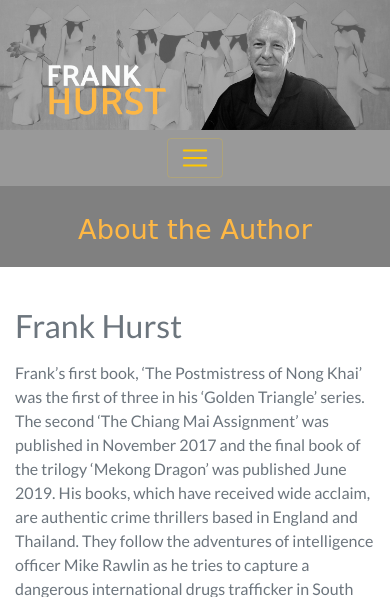
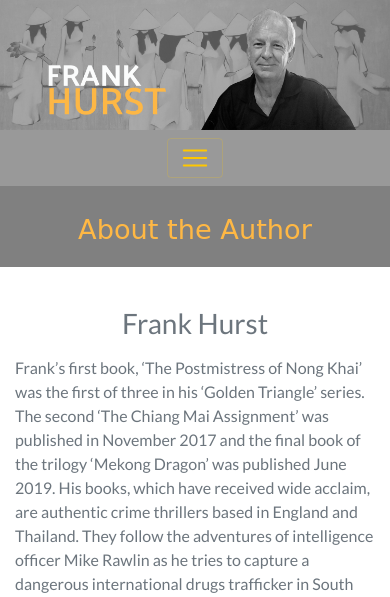
Before and after one commit to Bealby/frank-hurst, a Flask app: page /about in a window 390 px wide. Shown: the top 597 px of the page. Run offline with Flask 2, Linux system fonts and the light colour scheme; some libraries are stand-ins or nearby versions; some web fonts are replaced.

Commit message:
Adjusted header title size for sm/md for about/index.html

```diff
--- a/templates/about.html
+++ b/templates/about.html
@@ -13,7 +13,8 @@
 <div class="container">
     <div class="row margin-about-section1">
         <div class="col-md-12 col-lg-6 my-auto ml-auto">
-            <h2 class="text-left text-muted mb-3">Frank Hurst</h2>
+            <h2 class="text-left text-muted mb-3 d-none d-lg-block">Frank Hurst</h2>
+            <h3 class="text-left text-muted mb-3 d-lg-none text-center">Frank Hurst</h3>
             <!---1st Para--->
             <p class="text-muted margin-about-section2 text-muted">Frank’s first book, ‘The Postmistress of Nong Khai’
                 was the
--- a/templates/index.html
+++ b/templates/index.html
@@ -12,7 +12,7 @@
 
 <div class="container">
     <div class="row mt-5 mb-5">
-        <h2 class="text-left pt-1 mb-5 text-muted mx-auto d-lg-none">The Peccavi Plot</h2>
+        <h3 class="text-left pt-1 mb-5 text-muted mx-auto d-lg-none">The Peccavi Plot</h3>
         <div class="col-md-12 col-lg-6 text-center my-auto">
             <img src="static/images/book-covers/paccavi-front.png"
                 class="img-fluid index-book-image image-shadow book-mb" alt="The Peccavi Plot - Book Cover" />
```
